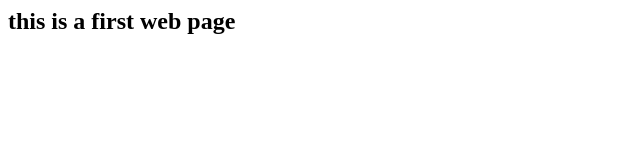
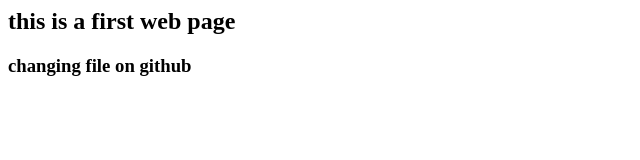
Before and after one commit to danishiqbal-devops/devops, a plain HTML site: page index.html in a window 1280 px wide. Shown: the whole page, without its empty margins (0-640 px from the left). Drawn offline with Linux system fonts and the light colour scheme.

Commit message:
Update index.html

```diff
--- a/index.html
+++ b/index.html
@@ -1 +1,2 @@
 <h2> this is a first web page </h2>
+<h3> changing file on github </h3>
```
